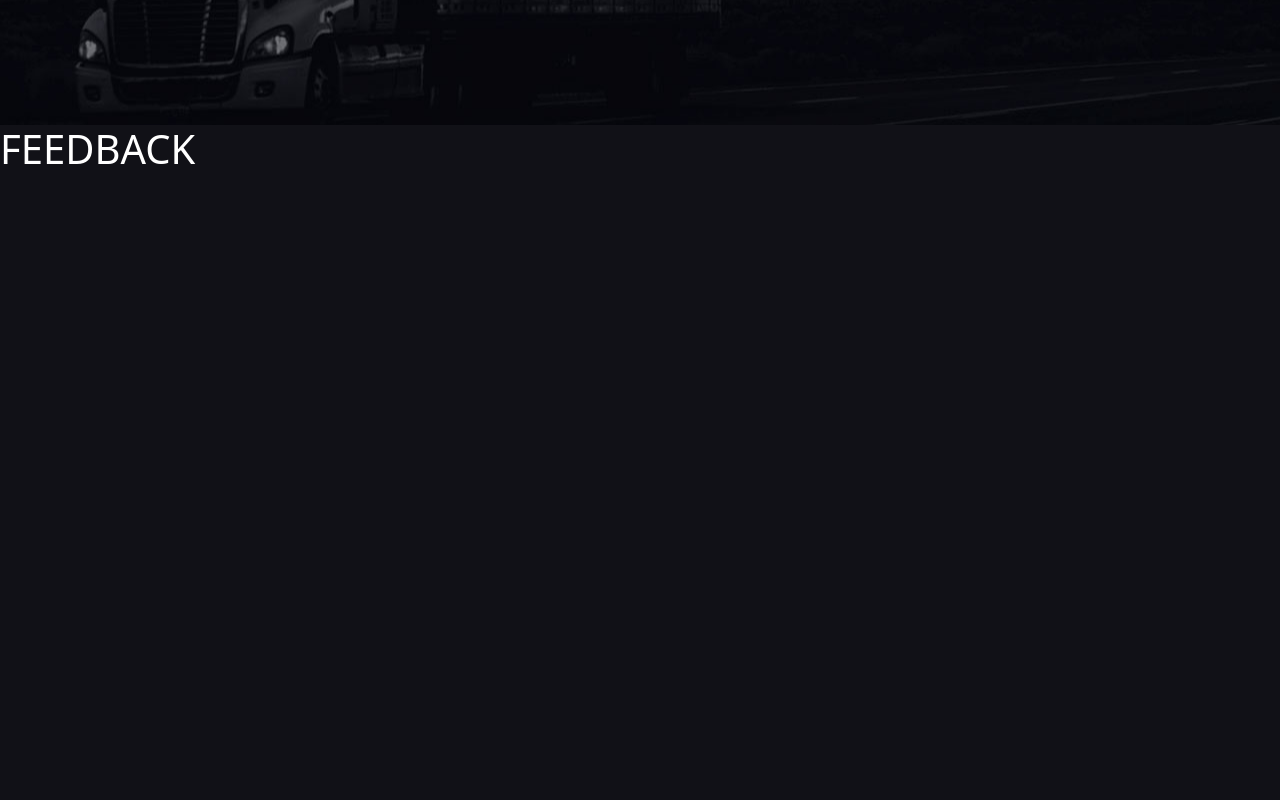
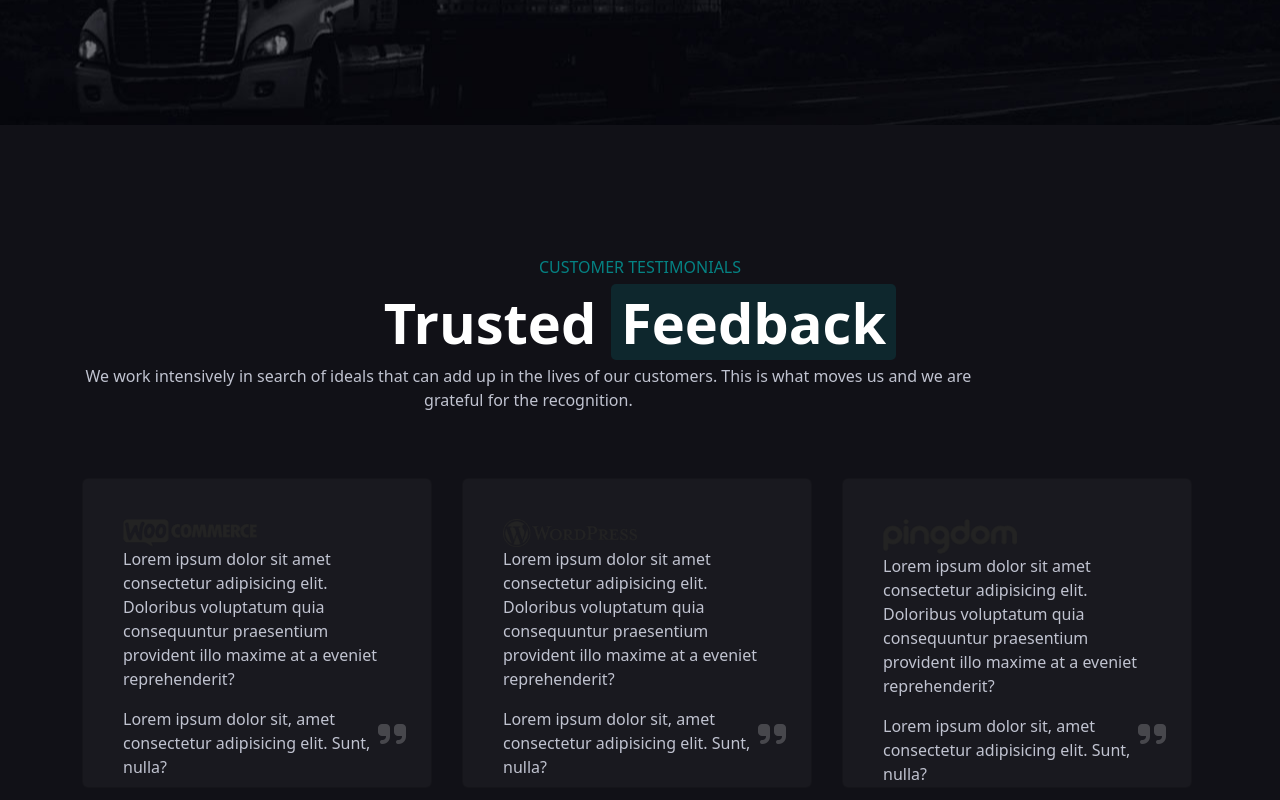
Before and after one commit to davide-piarulli/proj-html-vuejs, a Vue app: page / in a window 1280 px wide. Shown: the part 3580-4380 px from the top of the page. Built offline with nearby package versions, Linux system fonts and the light colour scheme.

Commit message:
[add] Feedback static section

```diff
--- a/src/components/partials/Feedback.vue
+++ b/src/components/partials/Feedback.vue
@@ -4,7 +4,77 @@ export default {};
 
 <template>
   <section id="feedback">
-    <h1>FEEDBACK</h1>
+    <div class="container-xl">
+      <div class="row top">
+        <div class="col text-center">
+          <span class="section-title">CUSTOMER TESTIMONIALS</span>
+          <div class="title">
+            <h2>Trusted <span>Feedback</span></h2>
+          </div>
+          <div class="description">
+            <p>
+              We work intensively in search of ideals that can add up in the
+              lives of our customers. This is what moves us and we are grateful
+              for the recognition.
+            </p>
+          </div>
+        </div>
+      </div>
+
+      <div class="row bottom">
+        <div class="col">
+          <div class="card">
+            <div class="quote">
+              <i class="fa-solid fa-quote-right"></i>
+            </div>
+            <img src="../../assets/img/logo-1.png" alt="" />
+            <p>
+              Lorem ipsum dolor sit amet consectetur adipisicing elit. Doloribus
+              voluptatum quia consequuntur praesentium provident illo maxime at
+              a eveniet reprehenderit?
+            </p>
+            <p>
+              Lorem ipsum dolor sit, amet consectetur adipisicing elit. Sunt,
+              nulla?
+            </p>
+          </div>
+        </div>
+        <div class="col">
+          <div class="card">
+            <div class="quote">
+              <i class="fa-solid fa-quote-right"></i>
+            </div>
+            <img src="../../assets/img/logo-2.png" alt="" />
+            <p>
+              Lorem ipsum dolor sit amet consectetur adipisicing elit. Doloribus
+              voluptatum quia consequuntur praesentium provident illo maxime at
+              a eveniet reprehenderit?
+            </p>
+            <p>
+              Lorem ipsum dolor sit, amet consectetur adipisicing elit. Sunt,
+              nulla?
+            </p>
+          </div>
+        </div>
+        <div class="col">
+          <div class="card">
+            <div class="quote">
+              <i class="fa-solid fa-quote-right"></i>
+            </div>
+            <img src="../../assets/img/logo-3.png" alt="" />
+            <p>
+              Lorem ipsum dolor sit amet consectetur adipisicing elit. Doloribus
+              voluptatum quia consequuntur praesentium provident illo maxime at
+              a eveniet reprehenderit?
+            </p>
+            <p>
+              Lorem ipsum dolor sit, amet consectetur adipisicing elit. Sunt,
+              nulla?
+            </p>
+          </div>
+        </div>
+      </div>
+    </div>
   </section>
 </template>
 
@@ -13,5 +83,57 @@ export default {};
   background-color: #111117;
   height: 775px;
   color: white;
+  .row.top {
+    padding: 130px 0 50px;
+    .section-title {
+      color: #058283;
+      font-weight: 500;
+    }
+    .title {
+      h2 {
+        margin-top: 10px;
+        font-size: 3.5rem;
+        font-weight: 700;
+        span {
+          background-color: #0e272d;
+          padding: 0px 10px;
+          border-radius: 5px;
+        }
+      }
+    }
+    .description {
+      width: 80%;
+      color: #c0c3d0;
+      button {
+        width: 115px;
+      }
+    }
+  }
+  .row.bottom {
+    .card {
+      width: 350px;
+      height: 310px;
+      background-color: #19191f;
+      padding: 40px;
+      position: relative;
+      img {
+        // TODO: colore bianco logo
+        width: 50%;
+        color: white;
+      }
+      p {
+        color: #c0c3d0;
+      }
+    }
+    .quote {
+      position: absolute;
+      bottom: 35px;
+      right: 25px;
+      i {
+        color: #47474c;
+        font-size: 2rem;
+      }
+    }
+  }
 }
 </style>
```
